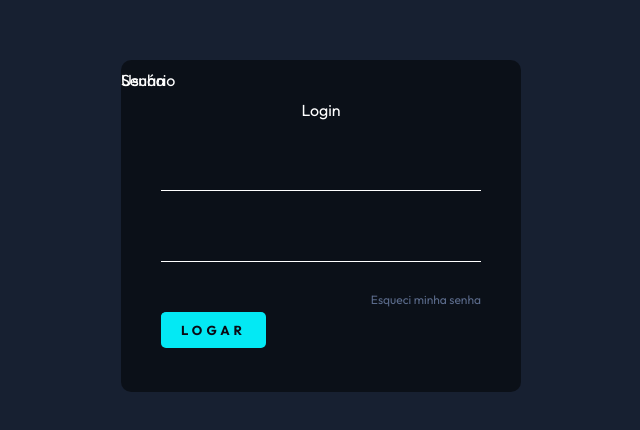
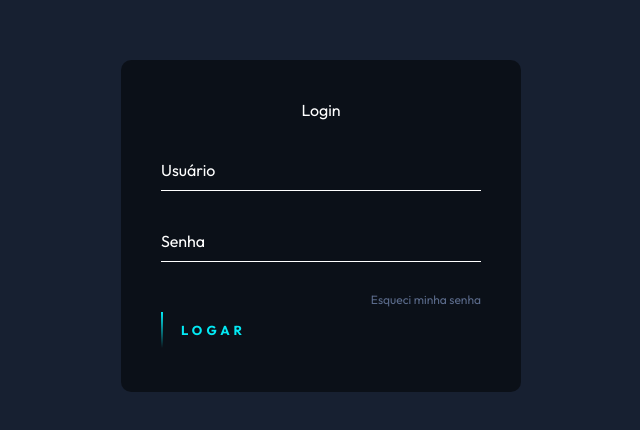
Before and after one commit to BrunoOura/new-template-teste, a plain HTML site: page index.html in a window 1280 px wide. Shown: the part 174-604 px from the top of the page, without its empty margins (319-959 px from the left). Drawn offline with Linux system fonts and the light colour scheme.

Commit message:
error fixe in hover

```diff
--- a/css/style.css
+++ b/css/style.css
@@ -38,6 +38,10 @@ body {
 
 }
 
+.login-box .user-box {
+  position: relative;
+}
+
 .login-box .user-box{
   width: 100%;
   padding: 10px 0;
@@ -63,8 +67,7 @@ body {
 
 }
 
-.login-box .user-box input:focus~label,
-.login-box .user-box input:valid~label {
+.login-box .user-box input:focus~label, .login-box .user-box input:valid~label {
   top: -20px;
   left: 0;
   color: #03e9f4;
@@ -95,7 +98,7 @@ body {
 
 }
 
-.btn__submit {
+.btn__submit hover {
   background: #03e9f4;
   color: rgb(10, 11, 21);
   border-radius: 5px;
```
